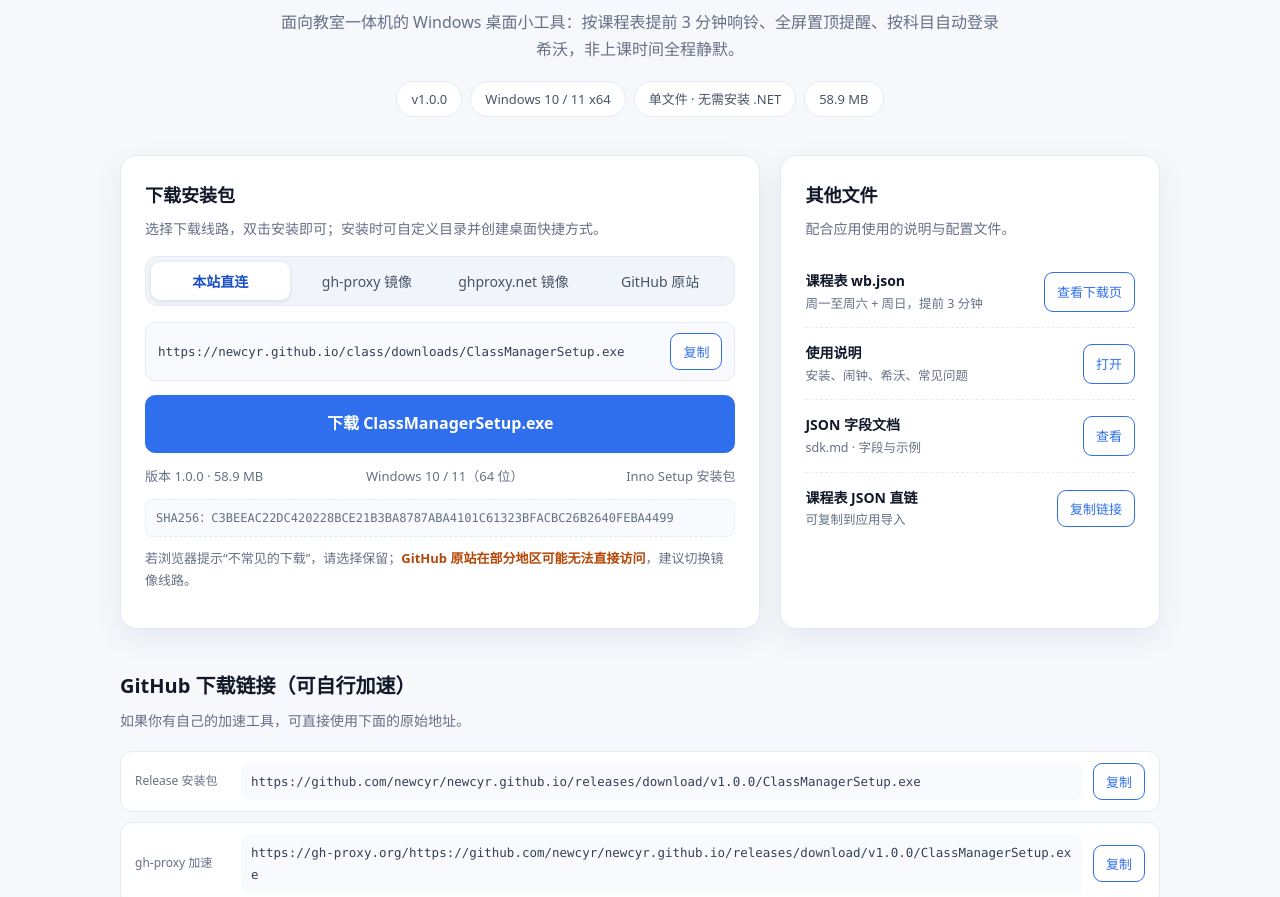
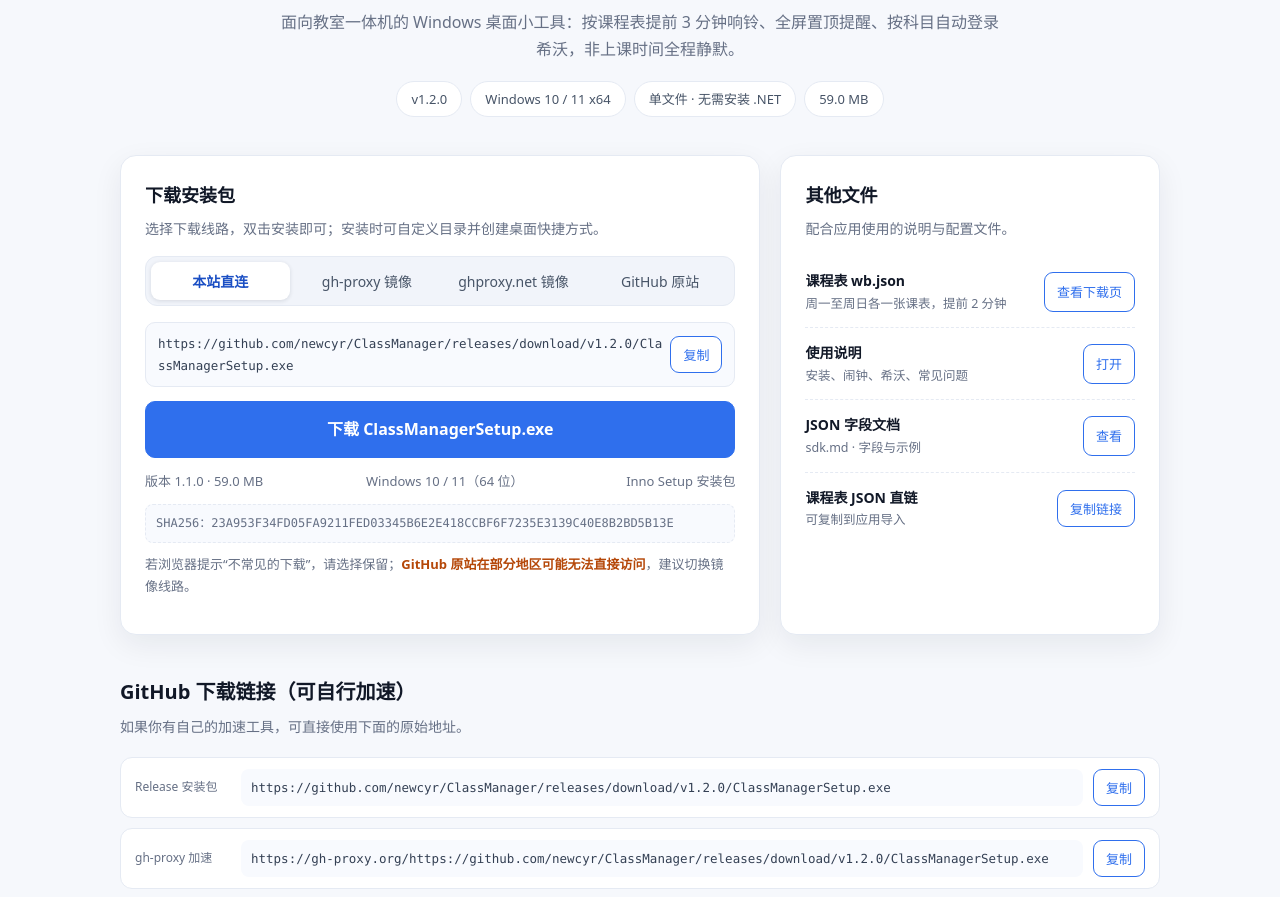
Before and after one commit to newcyr/newcyr.github.io, a plain HTML site: page class/index.html in a window 1280 px wide. Shown: the part 170-1067 px from the top of the page. Drawn offline with Linux system fonts and the light colour scheme.

Commit message:
test update index

```diff
--- a/class/index.html
+++ b/class/index.html
@@ -82,6 +82,7 @@
     <div class="brand"><span class="logo">班</span>班级管理小师</div>
     <div class="nav-links">
       <a href="kj.html">使用说明</a>
+      <a href="update.html">更新通知</a>
       <a href="wb/">课程表 JSON</a>
       <a href="sdk.md">JSON 文档</a>
       <a href="https://github.com/newcyr/newcyr.github.io" target="_blank" rel="noopener">GitHub</a>
@@ -94,10 +95,10 @@
     <h1>上课铃，到点自动响</h1>
     <p>面向教室一体机的 Windows 桌面小工具：按课程表提前 3 分钟响铃、全屏置顶提醒、按科目自动登录希沃，非上课时间全程静默。</p>
     <div class="chips">
-      <span class="chip">v1.0.0</span>
+      <span class="chip">v1.2.0</span>
       <span class="chip">Windows 10 / 11 x64</span>
       <span class="chip">单文件 · 无需安装 .NET</span>
-      <span class="chip">58.9 MB</span>
+      <span class="chip">59.0 MB</span>
     </div>
   </header>
 
@@ -114,18 +115,18 @@
       </div>
 
       <div class="urlbox">
-        <code id="dlUrl">https://newcyr.github.io/class/downloads/ClassManagerSetup.exe</code>
+        <code id="dlUrl">https://github.com/newcyr/ClassManager/releases/download/v1.2.0/ClassManagerSetup.exe</code>
         <button class="btn ghost small" id="copyUrl">复制</button>
       </div>
 
-      <a class="btn big" id="dlBtn" href="downloads/ClassManagerSetup.exe" download>下载 ClassManagerSetup.exe</a>
+      <a class="btn big" id="dlBtn" href="https://github.com/newcyr/ClassManager/releases/download/v1.2.0/ClassManagerSetup.exe" download>下载 ClassManagerSetup.exe</a>
 
       <div class="meta">
-        <span>版本 1.0.0 · 58.9 MB</span>
+        <span>版本 1.1.0 · 59.0 MB</span>
         <span>Windows 10 / 11（64 位）</span>
         <span>Inno Setup 安装包</span>
       </div>
-      <div class="sha">SHA256：C3BEEAC22DC420228BCE21B3BA8787ABA4101C61323BFACBC26B2640FEBA4499</div>
+      <div class="sha">SHA256：23A953F34FD05FA9211FED03345B6E2E418CCBF6F7235E3139C40E8B2BD5B13E</div>
       <p class="hint">若浏览器提示“不常见的下载”，请选择保留；<b>GitHub 原站在部分地区可能无法直接访问</b>，建议切换镜像线路。</p>
     </section>
 
@@ -133,7 +134,7 @@
       <h2>其他文件</h2>
       <p class="sub">配合应用使用的说明与配置文件。</p>
       <div class="item">
-        <div><div class="name">课程表 wb.json</div><div class="desc">周一至周六 + 周日，提前 3 分钟</div></div>
+        <div><div class="name">课程表 wb.json</div><div class="desc">周一至周日各一张课表，提前 2 分钟</div></div>
         <a class="btn ghost small" href="wb/">查看下载页</a>
       </div>
       <div class="item">
@@ -157,13 +158,13 @@
     <div class="links">
       <div class="linkrow">
         <span class="tag">Release 安装包</span>
-        <code>https://github.com/newcyr/newcyr.github.io/releases/download/v1.0.0/ClassManagerSetup.exe</code>
-        <button class="btn ghost small" data-copy="https://github.com/newcyr/newcyr.github.io/releases/download/v1.0.0/ClassManagerSetup.exe">复制</button>
+        <code>https://github.com/newcyr/ClassManager/releases/download/v1.2.0/ClassManagerSetup.exe</code>
+        <button class="btn ghost small" data-copy="https://github.com/newcyr/ClassManager/releases/download/v1.2.0/ClassManagerSetup.exe">复制</button>
       </div>
       <div class="linkrow">
         <span class="tag">gh-proxy 加速</span>
-        <code>https://gh-proxy.org/https://github.com/newcyr/newcyr.github.io/releases/download/v1.0.0/ClassManagerSetup.exe</code>
-        <button class="btn ghost small" data-copy="https://gh-proxy.org/https://github.com/newcyr/newcyr.github.io/releases/download/v1.0.0/ClassManagerSetup.exe">复制</button>
+        <code>https://gh-proxy.org/https://github.com/newcyr/ClassManager/releases/download/v1.2.0/ClassManagerSetup.exe</code>
+        <button class="btn ghost small" data-copy="https://gh-proxy.org/https://github.com/newcyr/ClassManager/releases/download/v1.2.0/ClassManagerSetup.exe">复制</button>
       </div>
       <div class="linkrow">
         <span class="tag">课表 JSON 原站</span>
@@ -182,7 +183,7 @@
     <h2>它做什么</h2>
     <p class="sub">为教室场景做的取舍：只在上课前提醒，其余时间绝不打扰。</p>
     <div class="features">
-      <div class="feature"><div class="ico">铃</div><h3>提前响铃</h3><p>每节课按设置提前几分钟响铃，默认 3 分钟，铃声约 15 秒。</p></div>
+      <div class="feature"><div class="ico">铃</div><h3>提前响铃</h3><p>每节课按设置提前几分钟响铃，默认 2 分钟，铃声约 15 秒。</p></div>
       <div class="feature"><div class="ico">屏</div><h3>全屏提醒</h3><p>到点全屏置顶遮罩，显示科目与提示语，点击提前关闭，15 秒后自动关闭。</p></div>
       <div class="feature"><div class="ico">课</div><h3>多课程表</h3><p>周一至周日可映射不同课程表，手动填写与 JSON 导入字段一致。</p></div>
       <div class="feature"><div class="ico">希</div><h3>希沃自动登录</h3><p>按当堂科目切换希沃账号，密码 DPAPI 加密保存，失败静默。</p></div>
@@ -193,17 +194,17 @@
 </div>
 
 <footer>
-  <div class="wrap">班级管理小师 · v1.0.0 · 仅用于教室上课提醒</div>
+  <div class="wrap">班级管理小师 · v1.2.0 · 仅用于教室上课提醒</div>
 </footer>
 <div class="toast" id="toast">已复制</div>
 
 <script>
 (function(){
   var urls={
-    pages:'https://newcyr.github.io/class/downloads/ClassManagerSetup.exe',
-    ghproxy:'https://gh-proxy.org/https://github.com/newcyr/newcyr.github.io/releases/download/v1.0.0/ClassManagerSetup.exe',
-    ghproxy2:'https://ghproxy.net/https://github.com/newcyr/newcyr.github.io/releases/download/v1.0.0/ClassManagerSetup.exe',
-    github:'https://github.com/newcyr/newcyr.github.io/releases/download/v1.0.0/ClassManagerSetup.exe'
+    pages:'https://github.com/newcyr/ClassManager/releases/download/v1.2.0/ClassManagerSetup.exe',
+    ghproxy:'https://gh-proxy.org/https://github.com/newcyr/ClassManager/releases/download/v1.2.0/ClassManagerSetup.exe',
+    ghproxy2:'https://ghproxy.net/https://github.com/newcyr/ClassManager/releases/download/v1.2.0/ClassManagerSetup.exe',
+    github:'https://github.com/newcyr/ClassManager/releases/download/v1.2.0/ClassManagerSetup.exe'
   };
   var current='pages';
   var code=document.getElementById('dlUrl');
```
